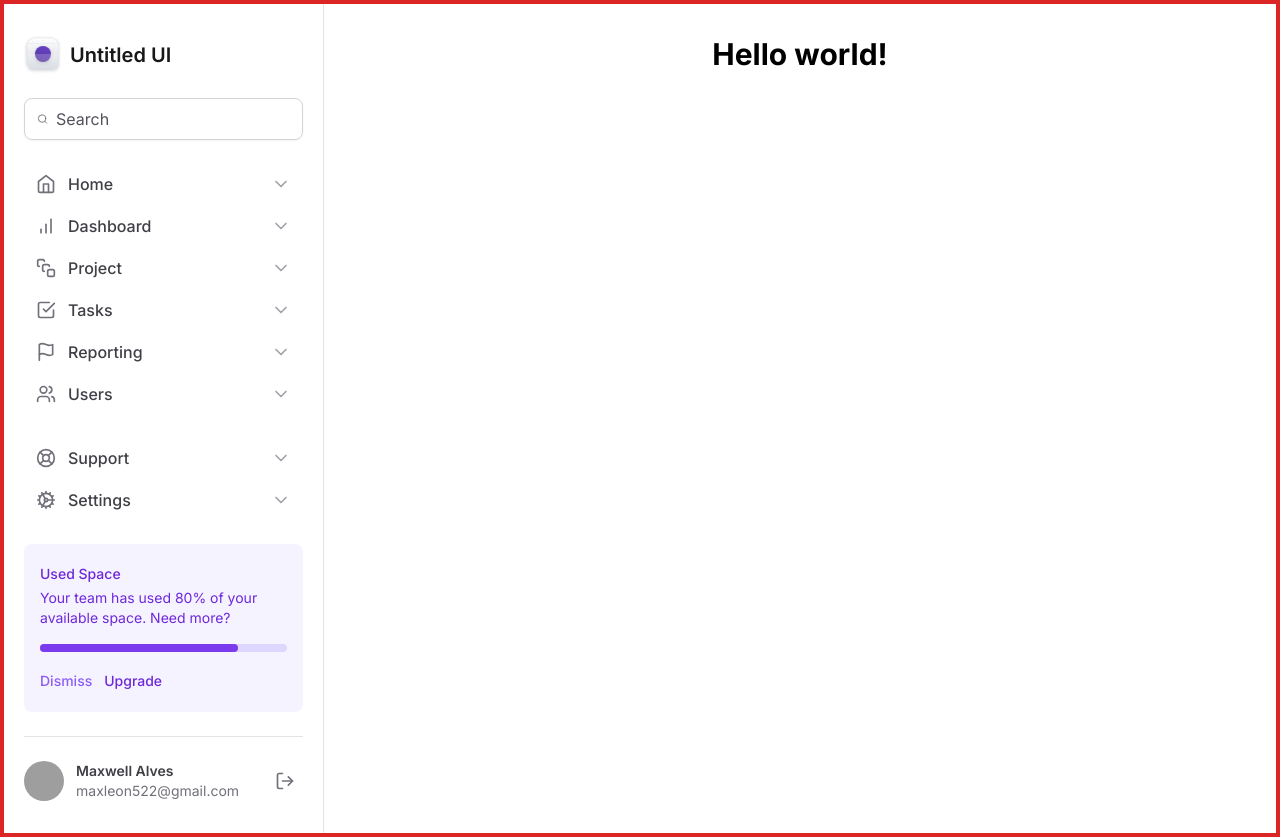
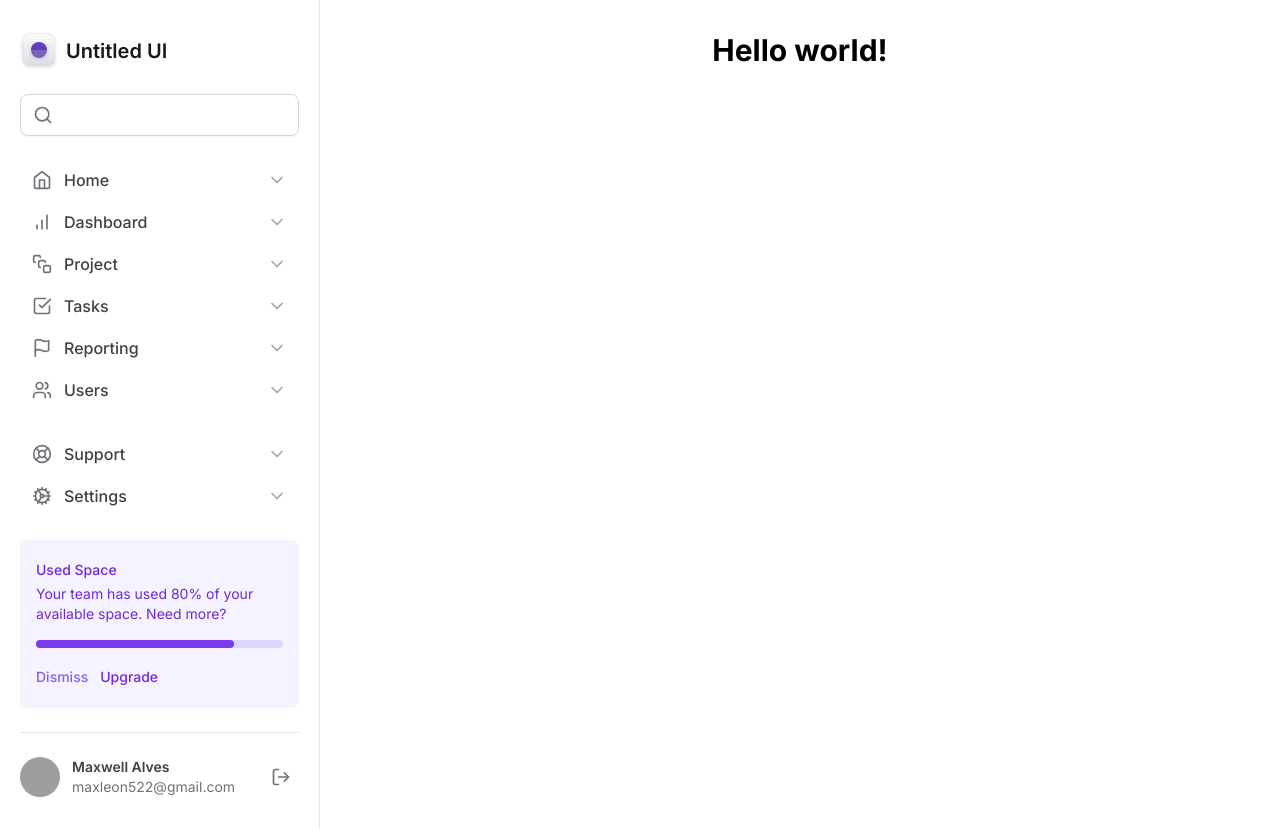
Before and after one commit to maxleon52/tailwind-next13, a Next.js app: page / in a window 1280 px wide. Built offline with nearby package versions, Linux system fonts and the light colour scheme; grey boxes are pictures that could not be loaded.

Commit message:
Apply composition pattern in Input

```diff
--- a/src/app/layout.tsx
+++ b/src/app/layout.tsx
@@ -18,7 +18,7 @@
   return (
     <html lang="en">
       <body className={inter.className}>
-        <div className="grid-cols-app grid min-h-screen border-4 border-red-600">
+        <div className="grid min-h-screen grid-cols-app">
           <Sidebar />
           <main className="px-4 pb-12 pt-8">{children}</main>
         </div>
--- /dev/null
+++ b/src/components/Input.tsx
@@ -0,0 +1,30 @@
+import { ComponentProps } from "react";
+
+type PrefixProps = ComponentProps<"div">;
+
+export function Prefix(props: PrefixProps) {
+  return <div {...props} />;
+}
+
+type ControlProps = ComponentProps<"input">;
+
+export function Control(props: ControlProps) {
+  return (
+    <input
+      type="text"
+      className="flex-1 border-0 bg-transparent p-0 text-zinc-900 placeholder-zinc-600"
+      {...props}
+    />
+  );
+}
+
+type RootProps = ComponentProps<"div">;
+
+export function Root(props: RootProps) {
+  return (
+    <div
+      className="flex w-full items-center gap-2 rounded-lg border border-zinc-300 px-3 py-2 shadow-sm"
+      {...props}
+    />
+  );
+}
--- a/src/components/Sidebar/index.tsx
+++ b/src/components/Sidebar/index.tsx
@@ -14,21 +14,19 @@
 import { NavItem } from "./NavItem";
 import { UsedSpaceWidget } from "./UsedSpaceWidget";
 import { Profile } from "./Profile";
+import * as Input from "../Input";
 
 export function Sidebar() {
   return (
     <aside className="flex flex-col gap-6 border-r border-zinc-200 px-5 py-8">
       <Logo />
 
-      <div className="flex w-full items-center gap-2 rounded-lg border border-zinc-300 px-3 py-2 shadow-sm">
-        <Search className="h-5 w-5 text-zinc-500" />
-
-        <input
-          type="text"
-          className="flex-1 border-0 bg-transparent p-0 text-zinc-900 placeholder-zinc-600"
-          placeholder="Search"
-        />
-      </div>
+      <Input.Root>
+        <Input.Prefix>
+          <Search className="h-5 w-5 text-zinc-500" />
+        </Input.Prefix>
+        <Input.Control />
+      </Input.Root>
 
       <nav className="space-y-0.5">
         <NavItem title="Home" icon={Home} />
```
